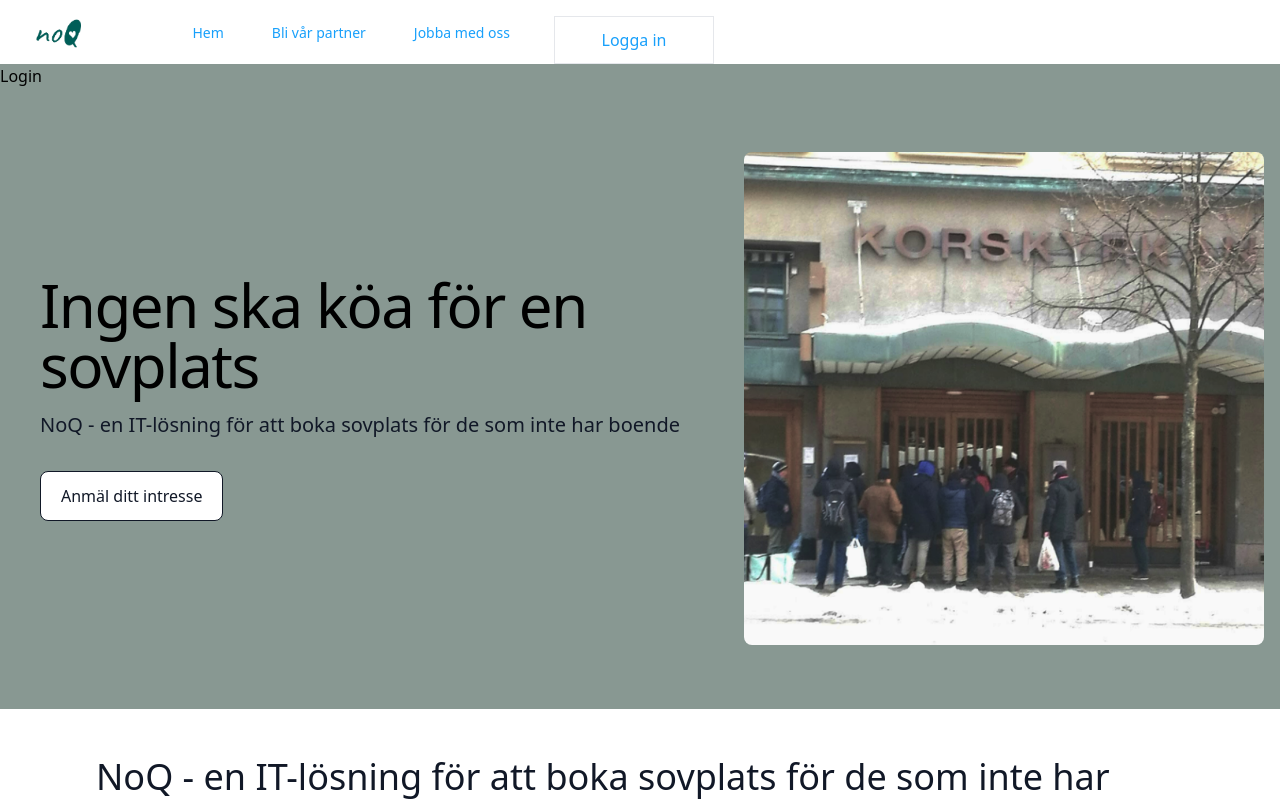
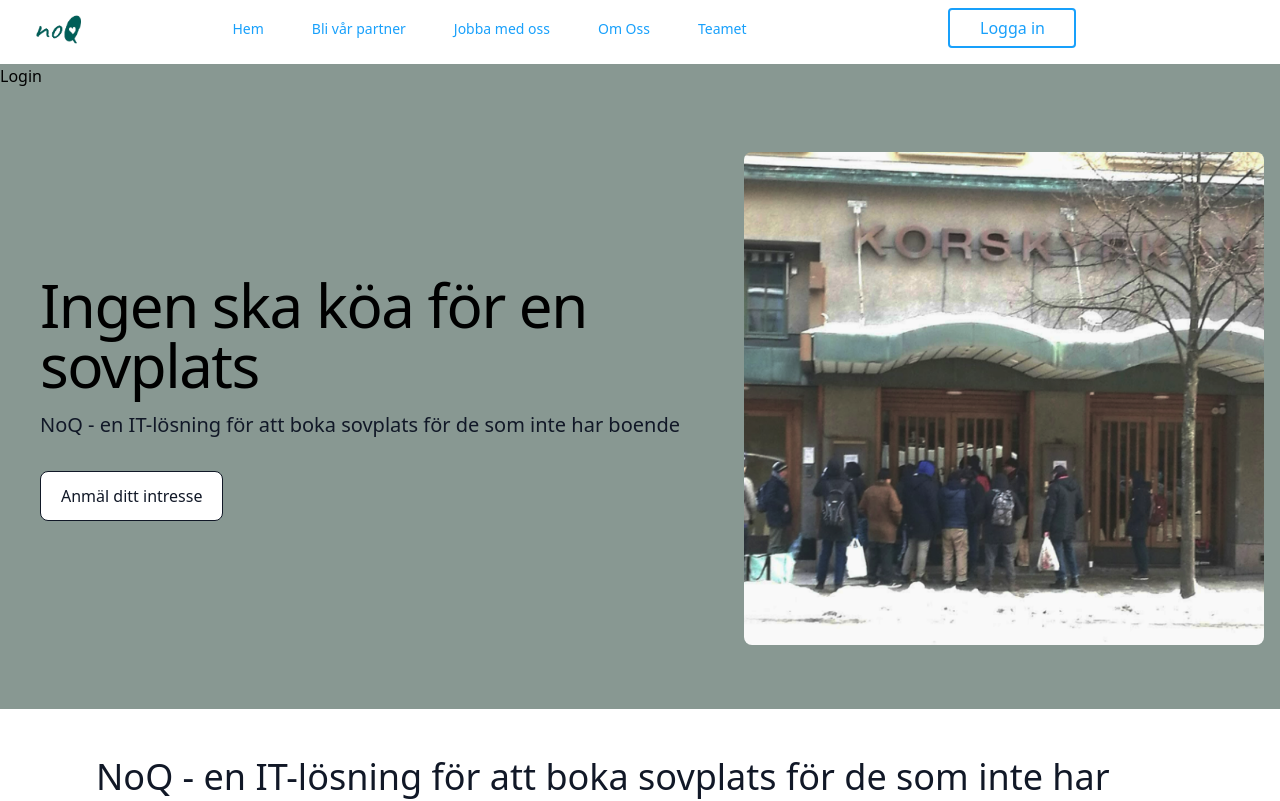
Before and after one commit to frykhamn/noqcms, a React (Vite) app: page / in a window 1280 px wide. Shown: the top 801 px of the page. Built offline with nearby package versions, Linux system fonts and the light colour scheme; no server answers.

Commit message:
navbar done

```diff
--- a/src/components/Navbar.jsx
+++ b/src/components/Navbar.jsx
@@ -14,13 +14,13 @@ const Navbar = () => {
   }
 
   return (
-    <nav className="bg-white shadow-md">
-      <div className="max-w-7xl mx-auto px-4 sm:px-6 lg:px-8">
-        <div className="flex h-16">
-          <div className="flex">
-            <div className="flex items-center sm:pr-10">
-              <img className="block h-10 w-auto" src={logo} alt="Logo på NoQ" />
-            </div>
+    <nav className="bg-white w-full mb-4 mt-2">
+      <div className="mx-auto px-4 sm:px-6 lg:px-8">
+        <div className="flex ">
+          <div className="flex items-center sm:pr-10">
+            <img className="block h-10 w-auto" src={logo} alt="Logo på NoQ" />
+          </div>
+          <div className="flex justify-between w-3/4 mx-10">
             <div className="hidden sm:ml-6 sm:flex sm:space-x-10 sm:px-10">
               {/* Navigation Links */}
               <a
@@ -41,13 +41,25 @@ const Navbar = () => {
               >
                 Jobba med oss
               </a>
+              <a
+                href="#"
+                className="text-acc-blue inline-flex items-center px-1 pt-1 border-b-2 border-transparent text-sm font-medium leading-5 hover:text-gray-700 hover:border-gray-300 focus:outline-none focus:text-gray-700 focus:border-gray-300 transition duration-150 ease-in-out"
+              >
+                Om Oss
+              </a>
+              <a
+                href="#"
+                className="text-acc-blue inline-flex items-center px-1 pt-1 border-b-2 border-transparent text-sm font-medium leading-5 hover:text-gray-700 hover:border-gray-300 focus:outline-none focus:text-gray-700 focus:border-gray-300 transition duration-150 ease-in-out"
+              >
+                Teamet
+              </a>
             </div>
-          </div>
-          <div className="flex items-center self-end">
+            <div className="flex items-center justify-center">
               <SmallButtonComponent
                 title={"Logga in"}
                 onClick={loginpageHandler}
               ></SmallButtonComponent>
+            </div>
           </div>
         </div>
       </div>
--- a/src/components/SmallButtonComponent.jsx
+++ b/src/components/SmallButtonComponent.jsx
@@ -2,7 +2,7 @@ import React from 'react';
 
 const SmallButtonComponent = ({ title, onClick }) => {
     return (
-        <button className='text-acc-blue border hover:text-blue-700 mt-4 h-12 w-40' onClick={onClick}>{title}</button>
+        <button className='text-acc-blue border-2 border-acc-blue rounded hover:text-blue-700 h-10 w-32' onClick={onClick}>{title}</button>
     );
 };
 
```
